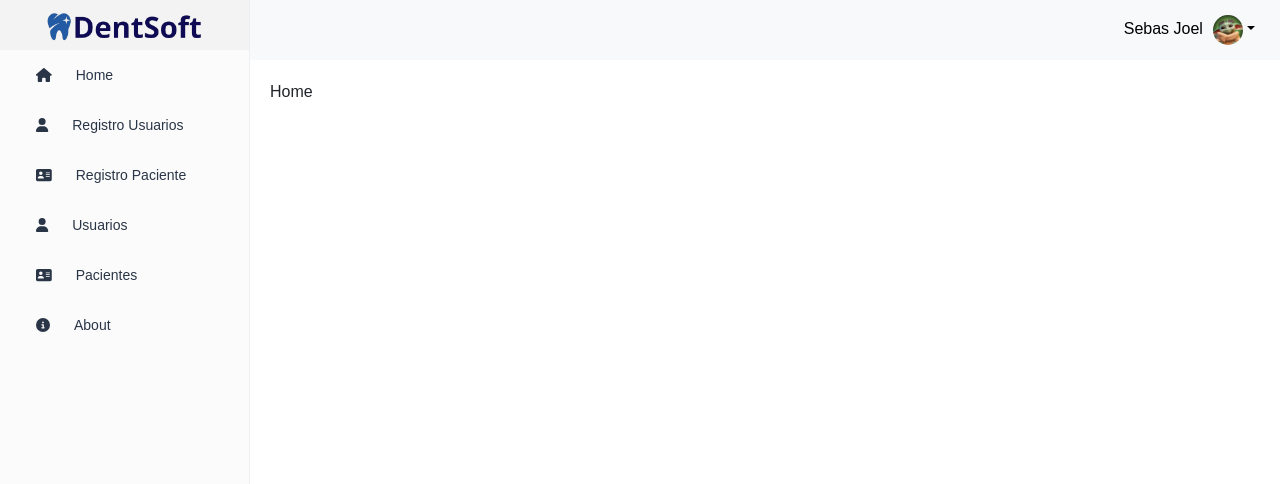
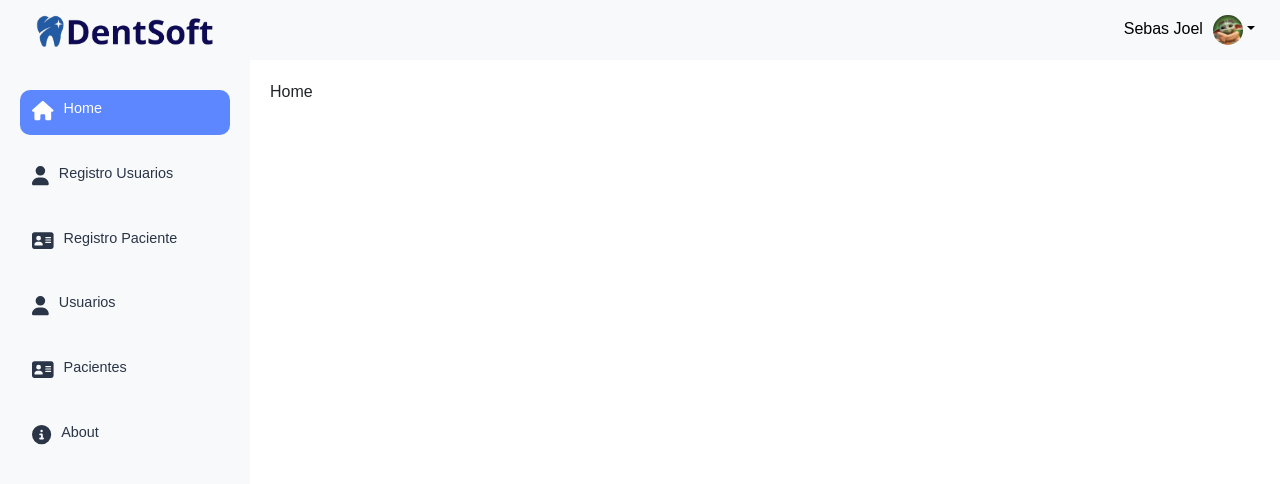
Before and after one commit to Layedra75/sidebar, a React (Create React App) app: page / in a window 1280 px wide. Shown: the top 484 px of the page. Built offline with nearby package versions, Linux system fonts and the light colour scheme.

Commit message:
Se agrego el navbar

```diff
--- /dev/null
+++ b/src/components/Sidebar.css
@@ -0,0 +1,67 @@
+.sidebar {
+  width: 250px;
+  height: 100%;
+  background-color: #ffffff;
+  display: flex;
+  flex-direction: column;
+}
+
+.logo {
+  display: flex;
+  justify-content: center;
+  align-items: center;
+  width: auto;
+  height: 60px;
+}
+
+.logo img {
+  max-height: 100%;
+}
+
+.menu-item-logo {
+  margin-bottom: 20px;
+}
+
+.sidebar-items {
+  list-style: none;
+  padding: 0;
+  margin-right: 10px;
+  margin-left: 10px;
+}
+
+.sidebar-items a {
+  display: flex;
+  padding: 10px;
+  color: rgba(42, 53, 71, 1);
+  text-decoration: none;
+  transition: background-color 0.3s ease;
+}
+
+.sidebar-items .active .item,
+.sidebar-items .item:hover {
+  background-color: #5d87ff;
+  color: #ffffff;
+  width: 100%;
+  height: 100%;
+  border-radius: 10px;
+}
+
+.sidebar-items .item {
+  display: flex;
+  gap: 10px;
+  padding: 8px 12px;
+  transition: background-color 0.3s ease;
+}
+
+.sidebar-items .icon {
+  font-size: 1.2em;
+}
+
+.sidebar-items .text {
+  font-size: 0.9em;
+}
+
+.centered {
+  width: 100%;
+  border-radius: 10px;
+}
--- a/src/components/Sidebar.js
+++ b/src/components/Sidebar.js
@@ -1,66 +1,90 @@
 import React from 'react';
-import { Link } from 'react-router-dom';
+import { Link, useLocation } from 'react-router-dom';
 import { FontAwesomeIcon } from '@fortawesome/react-fontawesome';
-import { faHome, faInfoCircle, faUser, faAddressCard } from '@fortawesome/free-solid-svg-icons';
-import { Sidebar, Menu, MenuItem, SubMenu } from 'react-pro-sidebar';
-import './components.css';
+import {
+  faHome,
+  faUser,
+  faAddressCard,
+  faInfoCircle
+} from '@fortawesome/free-solid-svg-icons';
+import './Sidebar.css';
 
-const SidebarComponent = () => {
-  const linkStyle = {
-    textDecoration: 'none',
-    color: 'inherit',
-    display: 'flex',
-    alignItems: 'center',
-    padding: '0.5rem 1rem',
-  };
+const Sidebar = () => {
+  const location = useLocation();
 
   return (
-    <Sidebar className="sidebar">
-      <Menu iconShape="square">
-        <MenuItem className="menu-item">
+    <div className="sidebar bg-light">
+      <ul className="sidebar-items">
+        {/* Logo */}
+        <li className="menu-item-logo">
           <Link className="logo" to="/">
             <img src="/images/logos/logo-navbar.png" alt="Logo Empresa" />
           </Link>
-        </MenuItem>
-        <MenuItem className="menu-item">
-          <Link to="/" style={linkStyle}>
-            <FontAwesomeIcon icon={faHome} className="menu-icon" />
-            <span className="menu-text">Home</span>
+        </li>
+
+        <li className={location.pathname === '/' ? 'active' : ''}>
+          <Link to="/" className="link">
+            <div className="item centered">
+              <span className="icon">
+                <FontAwesomeIcon icon={faHome} />
+              </span>
+              <span className="text">Home</span>
+            </div>
           </Link>
-        </MenuItem>
-        <MenuItem className="menu-item">
-          <Link to="/usuarios/registro" style={linkStyle}>
-            <FontAwesomeIcon icon={faUser} className="menu-icon" />
-            <span className="menu-text">Registro Usuarios</span>
+        </li>
+        <li className={location.pathname === '/usuarios/registro' ? 'active' : ''}>
+          <Link to="/usuarios/registro" className="link">
+            <div className="item centered">
+              <span className="icon">
+                <FontAwesomeIcon icon={faUser} />
+              </span>
+              <span className="text">Registro Usuarios</span>
+            </div>
           </Link>
-        </MenuItem>
-        <MenuItem className="menu-item">
-          <Link to="/pacientes/registro" style={linkStyle}>
-            <FontAwesomeIcon icon={faAddressCard} className="menu-icon" />
-            <span className="menu-text">Registro Paciente</span>
+        </li>
+        <li className={location.pathname === '/pacientes/registro' ? 'active' : ''}>
+          <Link to="/pacientes/registro" className="link">
+            <div className="item centered">
+              <span className="icon">
+                <FontAwesomeIcon icon={faAddressCard} />
+              </span>
+              <span className="text">Registro Paciente</span>
+            </div>
           </Link>
-        </MenuItem>
-        <MenuItem className="menu-item">
-          <Link to="/usuarios" style={linkStyle}>
-            <FontAwesomeIcon icon={faUser} className="menu-icon" />
-            <span className="menu-text">Usuarios</span>
+        </li>
+        <li className={location.pathname === '/usuarios' ? 'active' : ''}>
+          <Link to="/usuarios" className="link">
+            <div className="item centered">
+              <span className="icon">
+                <FontAwesomeIcon icon={faUser} />
+              </span>
+              <span className="text">Usuarios</span>
+            </div>
           </Link>
-        </MenuItem>
-        <MenuItem className="menu-item">
-          <Link to="/pacientes" style={linkStyle}>
-            <FontAwesomeIcon icon={faAddressCard} className="menu-icon" />
-            <span className="menu-text">Pacientes</span>
+        </li>
+        <li className={location.pathname === '/pacientes' ? 'active' : ''}>
+          <Link to="/pacientes" className="link">
+            <div className="item centered">
+              <span className="icon">
+                <FontAwesomeIcon icon={faAddressCard} />
+              </span>
+              <span className="text">Pacientes</span>
+            </div>
           </Link>
-        </MenuItem>
-        <MenuItem className="menu-item">
-          <Link to="/about" style={linkStyle}>
-            <FontAwesomeIcon icon={faInfoCircle} className="menu-icon" />
-            <span className="menu-text">About</span>
+        </li>
+        <li className={location.pathname === '/about' ? 'active' : ''}>
+          <Link to="/about" className="link">
+            <div className="item centered">
+              <span className="icon">
+                <FontAwesomeIcon icon={faInfoCircle} />
+              </span>
+              <span className="text">About</span>
+            </div>
           </Link>
-        </MenuItem>
-      </Menu>
-    </Sidebar>
+        </li>
+      </ul>
+    </div>
   );
 };
 
-export default SidebarComponent;
+export default Sidebar;
--- a/src/components/components.css
+++ b/src/components/components.css
@@ -8,8 +8,26 @@
 .logo {
   display: flex;
   justify-content: center;
+  align-items: center;
   width: auto;
   height: 35px;
+
+}
+
+.logo img {
+  max-height: 100%;
+}
+
+.menu-item-logo {
+  margin-bottom: 20px;
+}
+
+.menu-link {
+  text-decoration: none;
+  color: inherit;
+  display: flex;
+  align-items: center;
+  padding: 0.5rem 1rem;
 }
 
 .menu-text {
@@ -31,7 +49,3 @@
 .menu-item:hover .menu-icon {
   color: #5D87FF;
 }
-
-.pro-sidebar-inner {
-  border-right: none;
-}
```
